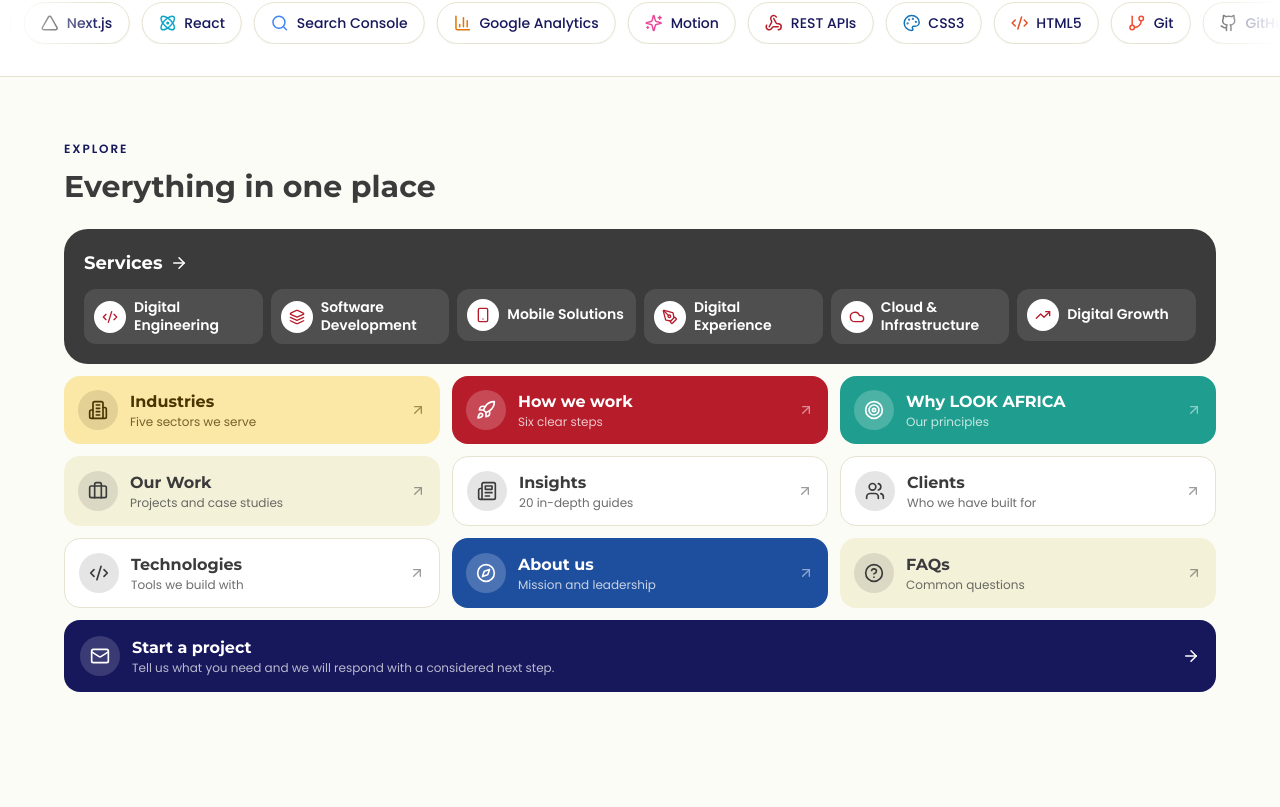
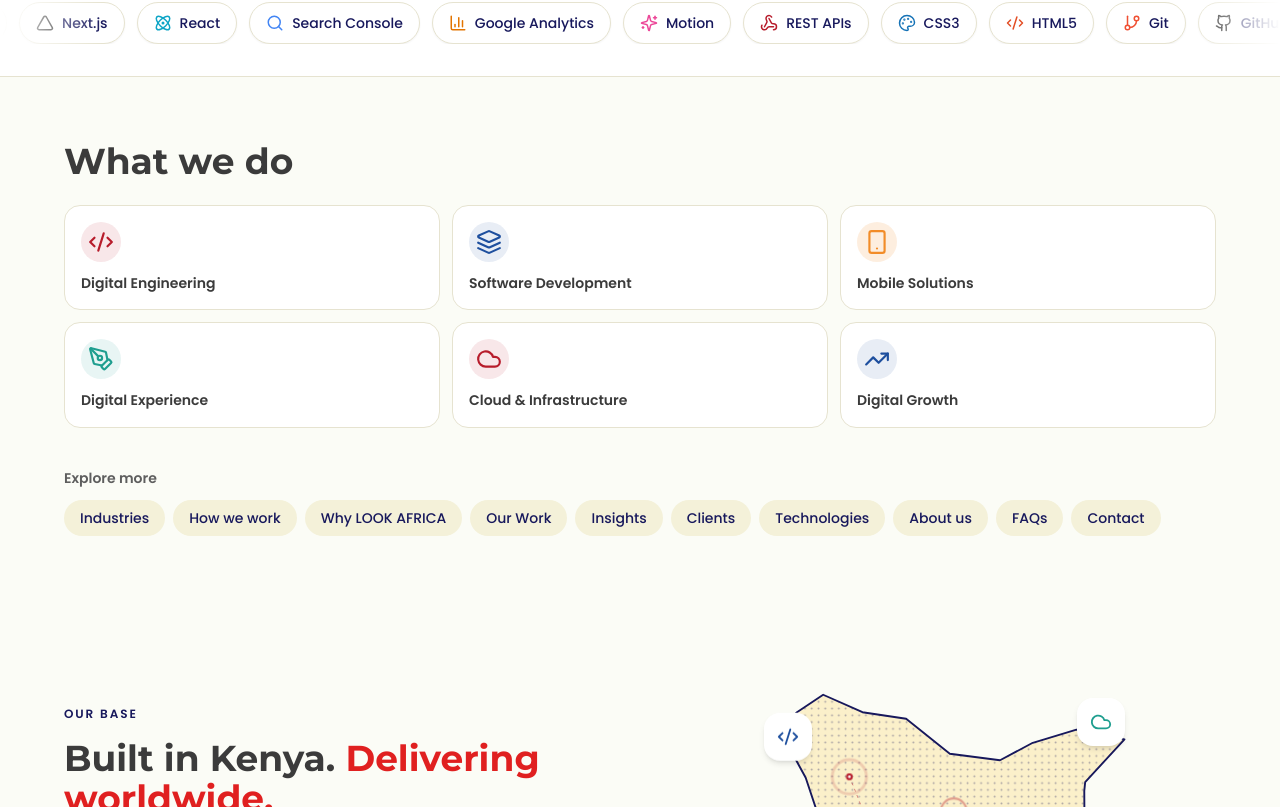
Before and after one commit to Levy254885/lookafrica-technology, a React (Vite) app: page / in a window 1280 px wide. Shown: the part 1313-2120 px from the top of the page. Built offline with nearby package versions, Linux system fonts and the light colour scheme.

Commit message:
Update ExploreGrid.tsx

```diff
--- a/src/components/ui/ExploreGrid.tsx
+++ b/src/components/ui/ExploreGrid.tsx
@@ -1,59 +1,30 @@
 import { Link } from 'react-router-dom'
-import { ArrowRight, ArrowUpRight } from 'lucide-react'
 import { motion } from 'motion/react'
 import { services } from '../../data/services'
-import { icons, type IconName } from '../../lib/icons'
+import { IconCircle } from './UI'
 
-type T = { to: string; title: string; desc: string; icon: IconName; cls: string; span?: string }
-const tiles: T[] = [
-  { to: '/industries', title: 'Industries', desc: 'Five sectors we serve', icon: 'Building2', cls: 'bg-butter text-[#4a3400]' },
-  { to: '/how-we-work', title: 'How we work', desc: 'Six clear steps', icon: 'Rocket', cls: 'bg-red text-white' },
-  { to: '/why-look-africa', title: 'Why LOOK AFRICA', desc: 'Our principles', icon: 'Target', cls: 'bg-teal text-white' },
-  { to: '/work', title: 'Our Work', desc: 'Projects and case studies', icon: 'Briefcase', cls: 'bg-soft text-ink' },
-  { to: '/insights', title: 'Insights', desc: '20 in-depth guides', icon: 'Newspaper', cls: 'bg-white text-ink border border-line' },
-  { to: '/clients', title: 'Clients', desc: 'Who we have built for', icon: 'Users', cls: 'bg-white text-ink border border-line' },
-  { to: '/technologies', title: 'Technologies', desc: 'Tools we build with', icon: 'Code2', cls: 'bg-white text-ink border border-line' },
-  { to: '/about', title: 'About us', desc: 'Mission and leadership', icon: 'Compass', cls: 'bg-blue text-white' },
-  { to: '/faq', title: 'FAQs', desc: 'Common questions', icon: 'HelpCircle', cls: 'bg-soft text-ink', span: 'col-span-2 md:col-span-1' },
-]
-const container = { hidden: {}, show: { transition: { staggerChildren: 0.06 } } }
-const item = { hidden: { opacity: 0, y: 18, scale: 0.96 }, show: { opacity: 1, y: 0, scale: 1, transition: { duration: 0.45, ease: 'easeOut' as const } } }
-const sweep = 'before:absolute before:inset-0 before:-translate-x-full before:bg-gradient-to-r before:from-transparent before:via-white/25 before:to-transparent before:transition-transform before:duration-700 group-hover:before:translate-x-full'
+const more = [['Industries', '/industries'], ['How we work', '/how-we-work'], ['Why LOOK AFRICA', '/why-look-africa'], ['Our Work', '/work'], ['Insights', '/insights'], ['Clients', '/clients'], ['Technologies', '/technologies'], ['About us', '/about'], ['FAQs', '/faq'], ['Contact', '/contact']]
+const list = { hidden: {}, show: { transition: { staggerChildren: 0.05 } } }
+const item = { hidden: { opacity: 0, y: 14 }, show: { opacity: 1, y: 0, transition: { duration: 0.4, ease: 'easeOut' as const } } }
 
 export default function ExploreGrid() {
-  const view = { once: true, margin: '-60px' }
   return (
     <section className="wrap py-12 sm:py-16">
-      <div className="mb-6 flex items-end justify-between gap-4"><div><p className="eyebrow">Explore</p><h2 className="h2 mt-3 !text-3xl">Everything in one place</h2></div></div>
-      <motion.div variants={container} initial="hidden" whileInView="show" viewport={view} className="space-y-3">
-        <motion.div variants={item} className="rounded-3xl bg-ink p-4 text-white sm:p-5">
-          <Link to="/services" className="group inline-flex items-center gap-2 font-display text-lg font-bold">Services <ArrowRight size={18} className="transition-transform group-hover:translate-x-1" aria-hidden /></Link>
-          <ul className="mt-3 grid grid-cols-2 gap-2 sm:grid-cols-3 lg:grid-cols-6">
-            {services.map((s) => { const Ic = icons[s.icon]; return (
-              <li key={s.slug}><Link to={`/services/${s.slug}`} className="group relative flex items-center gap-2 overflow-hidden rounded-xl bg-white/10 p-2.5 text-xs font-semibold transition-colors hover:bg-white/20 sm:text-sm">
-                <span className="grid h-8 w-8 shrink-0 place-items-center rounded-full bg-white text-red transition-transform duration-300 group-hover:rotate-12 group-hover:scale-110"><Ic size={16} aria-hidden /></span><span className="leading-tight">{s.title}</span>
-              </Link></li>
-            ) })}
-          </ul>
-        </motion.div>
-        <ul className="grid grid-cols-2 gap-3 md:grid-cols-3">
-          {tiles.map((t) => { const Ic = icons[t.icon]; return (
-            <motion.li key={t.to} variants={item} className={t.span}>
-              <Link to={t.to} className={`group relative flex h-full items-center gap-3 overflow-hidden rounded-2xl p-3.5 transition-all duration-300 hover:-translate-y-1 hover:shadow-lg ${sweep} ${t.cls}`}>
-                <span className={`grid h-10 w-10 shrink-0 place-items-center rounded-full ${/text-white/.test(t.cls) ? 'bg-white/20' : 'bg-black/10'} transition-transform duration-300 group-hover:rotate-6 group-hover:scale-110`}><Ic size={20} aria-hidden /></span>
-                <span className="min-w-0"><span className="block font-display text-sm font-bold sm:text-base">{t.title}</span><span className="block truncate text-xs opacity-75">{t.desc}</span></span>
-                <ArrowUpRight size={16} aria-hidden className="ml-auto shrink-0 opacity-50 transition-all group-hover:-translate-y-0.5 group-hover:translate-x-0.5 group-hover:opacity-100" />
-              </Link>
-            </motion.li>
-          ) })}
-        </ul>
-        <motion.div variants={item}>
-          <Link to="/contact" className={`group relative flex items-center justify-between gap-4 overflow-hidden rounded-2xl bg-navy p-4 text-white transition-all duration-300 hover:-translate-y-1 hover:shadow-lg ${sweep}`}>
-            <span className="flex items-center gap-3"><span className="grid h-10 w-10 place-items-center rounded-full bg-white/15"><icons.Mail size={20} aria-hidden /></span><span><span className="block font-display font-bold">Start a project</span><span className="block text-xs text-white/70">Tell us what you need and we will respond with a considered next step.</span></span></span>
-            <ArrowRight size={18} aria-hidden className="shrink-0 transition-transform group-hover:translate-x-1" />
-          </Link>
-        </motion.div>
-      </motion.div>
+      <h2 className="h2">What we do</h2>
+      <motion.ul variants={list} initial="hidden" whileInView="show" viewport={{ once: true, margin: '-40px' }} className="mt-6 grid grid-cols-2 gap-3 sm:grid-cols-3">
+        {services.map((s, i) => (
+          <motion.li key={s.slug} variants={item}>
+            <Link to={`/services/${s.slug}`} className="flex h-full flex-col gap-3 rounded-2xl border border-line bg-white p-4 transition-all duration-300 hover:-translate-y-0.5 hover:shadow-md">
+              <IconCircle name={s.icon} i={i} size="h-10 w-10" />
+              <span className="text-sm font-semibold leading-snug">{s.title}</span>
+            </Link>
+          </motion.li>
+        ))}
+      </motion.ul>
+      <p className="mt-10 text-sm font-semibold text-mute">Explore more</p>
+      <ul className="mt-3 flex flex-wrap gap-2">
+        {more.map(([t, to]) => <li key={to}><Link to={to} className="inline-block rounded-full bg-soft px-4 py-2 text-sm font-medium text-navy transition-colors hover:bg-butter">{t}</Link></li>)}
+      </ul>
     </section>
   )
 }
```
